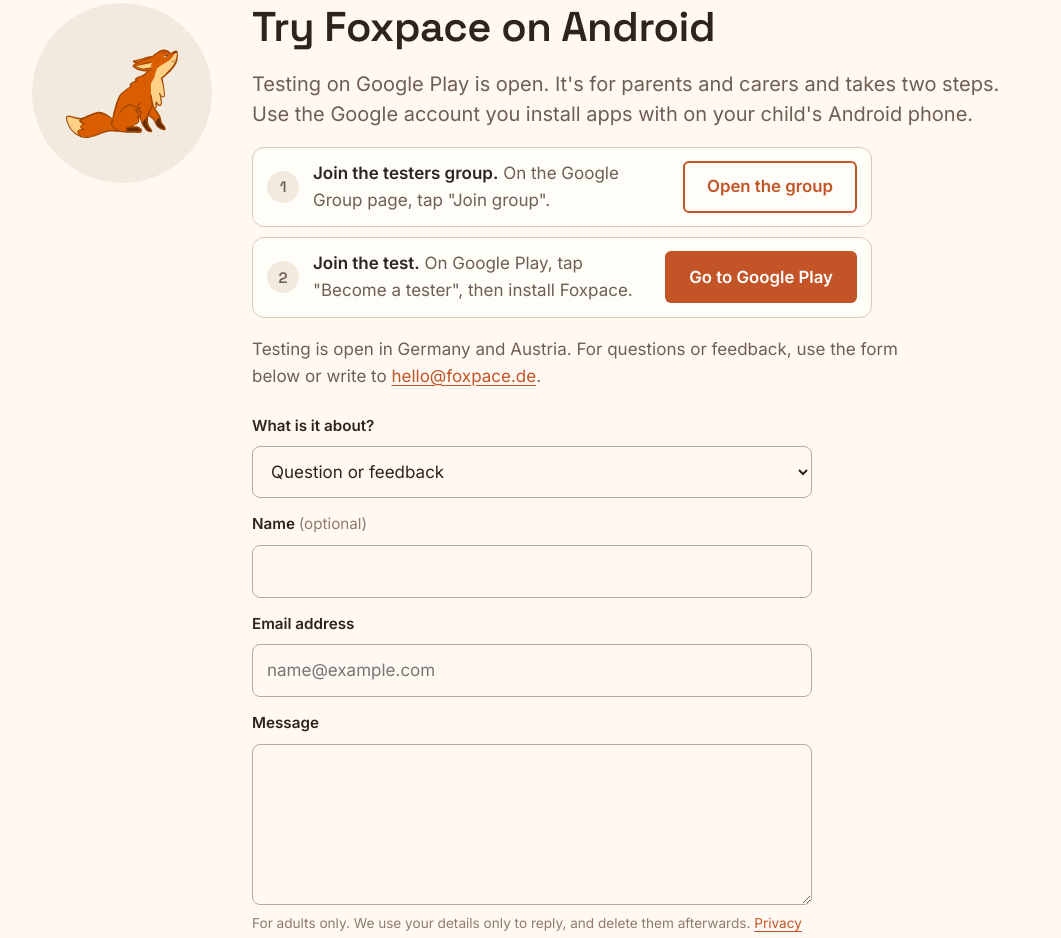
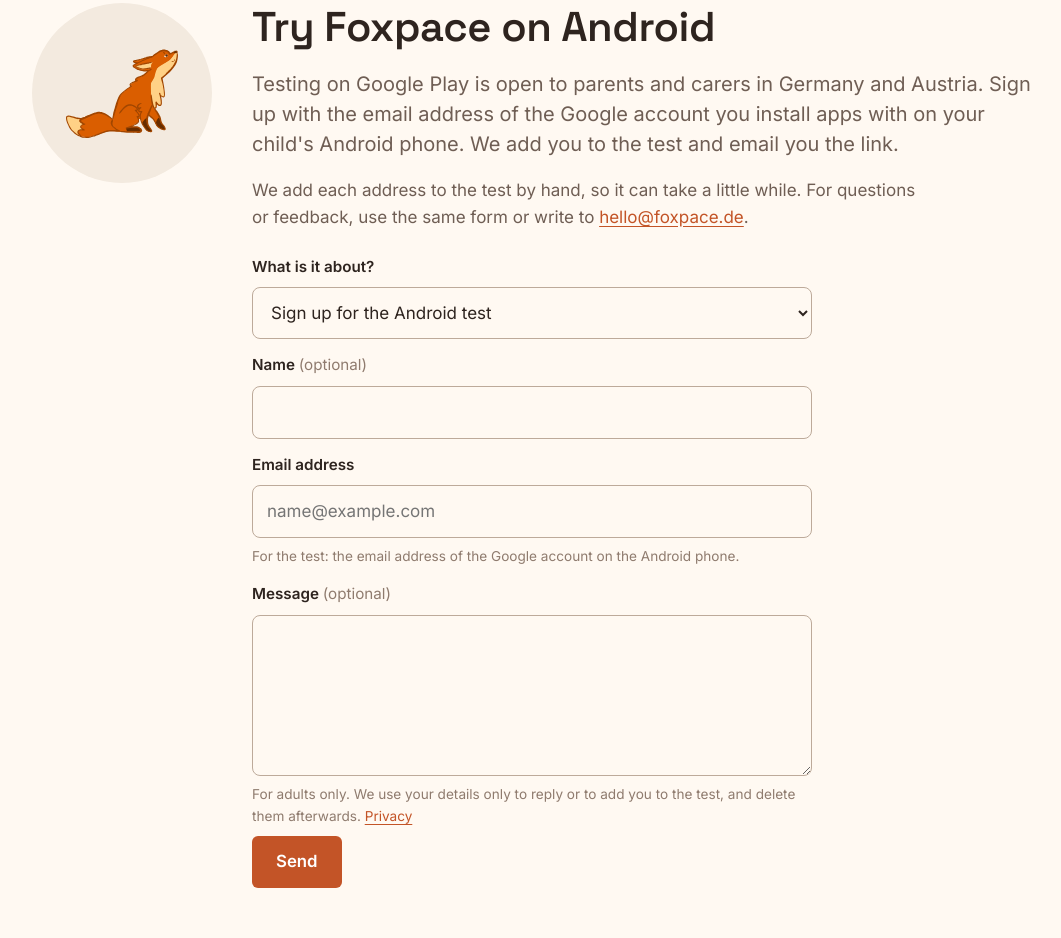
Before and after one commit to tetianaprudnikova/foxpace-website-draft, a plain HTML site: page index.html in a window 1280 px wide. Shown: the part 6024-6962 px from the top of the page, without its empty margins (84-1145 px from the left). Drawn offline with Linux system fonts and the light colour scheme.

Commit message:
One-step Android test sign-up: Google account email goes on the Play testers list, no Google Group
Replaces the two-step group + Play join. The form is the sign-up again (message optional for the test topic, with a hint to use the Google account email); privacy pages describe the Play Console tester list instead of the group.

Co-Authored-By: Claude Sonnet 5.5 <noreply@anthropic.com>

```diff
--- a/index.html
+++ b/index.html
@@ -297,14 +297,6 @@ button.ib { background: transparent; padding: 0; cursor: pointer; }
 .lang button + button { border-left: 1px solid var(--line-strong); }
 .lang button[aria-pressed="true"] { background: var(--ink); color: var(--canvas); }
 .lang button:focus-visible { outline: 3px solid var(--fox); outline-offset: -3px; }
-/* Joining the test: a real two-step sequence, so it is numbered. */
-.steps { list-style: none; margin: 0; padding: 0; display: grid; gap: 10px; counter-reset: step; max-width: 620px; }
-.steps li { counter-increment: step; display: grid; grid-template-columns: 32px minmax(0, 1fr) auto; gap: 12px 14px; align-items: center; background: var(--surface); border: 1px solid var(--line); border-radius: 12px; padding: 12px 14px; }
-.steps li::before { content: counter(step); width: 32px; height: 32px; border-radius: 50%; display: grid; place-items: center; background: var(--subtle); color: var(--ink-2); font: 600 0.95rem/1 var(--font-display); }
-.steps .step-text { min-width: 0; color: var(--ink-2); }
-.steps .step-text b { color: var(--ink); font-weight: 600; }
-.steps .btn { white-space: nowrap; }
-@media (max-width: 560px) { .steps li { grid-template-columns: 32px minmax(0, 1fr); } .steps .btn { grid-column: 2; justify-self: start; } }
 /* Parents waiting list. */
 .waitlist { display: grid; grid-template-columns: minmax(0, 1fr) minmax(0, 1fr); gap: 32px 48px; align-items: center; background: var(--surface); border: 1px solid var(--line); border-radius: 16px; padding: 28px; }
 .waitlist h2 { font-size: var(--step-2); }
@@ -536,7 +528,7 @@ footer a { color: var(--ink-2); }
         <h1 data-de="Hilfe, bei &lt;span class=&quot;ringed&quot;&gt;einer Sache&lt;/span&gt; zu bleiben, bis sie erledigt ist.">Help to stay with <span class="ringed">one thing</span> until it's done.</h1>
         <p class="lede prose" data-de="Foxpace hilft Kindern, eine Aufgabe zu beginnen, dabeizubleiben und sie abzuschließen. Es fragt behutsam nach und hilft, wenn sie nicht weiterkommen.">Foxpace helps children start a task, stay with it and finish it. It checks in gently and helps when they're stuck.</p>
         <div class="actions">
-          <a class="btn btn-primary" href="#contact" data-de="Vorab ausprobieren">Try it early</a>
+          <a class="btn btn-primary" href="#contact" data-topic="test" data-de="Vorab ausprobieren">Try it early</a>
         </div>
         <ul class="promises" aria-label="Privacy" data-de-aria-label="Datenschutz">
           <li data-de="Funktioniert komplett offline">Works fully offline</li>
@@ -873,45 +865,38 @@ footer a { color: var(--ink-2); }
     </div>
   </section>
 
-  <!-- Try it on Android + contact, in one place. Two-step join: the testers group, then Google Play's testing page. -->
+  <!-- Try it on Android + contact, in one place. One-step sign-up: families send their Google account email, we add it to the Play testers list and email the testing link. -->
   <section class="band join" id="contact">
     <div class="wrap">
       <div class="art-disc"><img src="art/fox-looking-up.svg" alt="The Foxpace fox looking up" data-de-alt="Der Foxpace-Fuchs schaut nach oben"></div>
       <div class="join-body">
         <h2 data-de="Foxpace auf Android ausprobieren">Try Foxpace on Android</h2>
-        <p class="lede prose" data-de="Der Test auf Google Play läuft. Er richtet sich an Eltern und Betreuungspersonen und dauert zwei Schritte. Nutzen Sie dabei das Google-Konto, mit dem Sie Apps auf dem Android-Gerät Ihres Kindes installieren.">Testing on Google Play is open. It's for parents and carers and takes two steps. Use the Google account you install apps with on your child's Android phone.</p>
-        <ol class="steps">
-          <li><span class="step-text" data-de="&lt;b&gt;Der Testgruppe beitreten.&lt;/b&gt; Auf der Seite der Google-Gruppe auf „Gruppe beitreten“ tippen.">
-            <b>Join the testers group.</b> On the Google Group page, tap "Join group".</span>
-            <a class="btn btn-secondary" href="https://groups.google.com/g/foxpace-testers" target="_blank" rel="noopener" data-de="Gruppe öffnen">Open the group</a></li>
-          <li><span class="step-text" data-de="&lt;b&gt;Beim Test mitmachen.&lt;/b&gt; Auf Google Play „Tester werden“ tippen und Foxpace dann installieren.">
-            <b>Join the test.</b> On Google Play, tap "Become a tester", then install Foxpace.</span>
-            <a class="btn btn-primary" href="https://play.google.com/apps/testing/app.foxpace" target="_blank" rel="noopener" data-de="Zu Google Play">Go to Google Play</a></li>
-        </ol>
-        <p class="muted prose" data-de="Der Test läuft in Deutschland und Österreich. Für Fragen oder Rückmeldungen nutzen Sie das Formular unten oder schreiben an &lt;a href=&quot;mailto:hello@foxpace.de&quot;&gt;hello@foxpace.de&lt;/a&gt;.">Testing is open in Germany and Austria. For questions or feedback, use the form below or write to <a href="mailto:hello@foxpace.de">hello@foxpace.de</a>.</p>
+        <p class="lede prose" data-de="Der Test auf Google Play läuft für Eltern und Betreuungspersonen in Deutschland und Österreich. Melden Sie sich mit der E-Mail-Adresse des Google-Kontos an, mit dem Sie Apps auf dem Android-Gerät Ihres Kindes installieren. Wir nehmen Sie in den Test auf und schicken Ihnen den Link per E-Mail.">Testing on Google Play is open to parents and carers in Germany and Austria. Sign up with the email address of the Google account you install apps with on your child's Android phone. We add you to the test and email you the link.</p>
+        <p class="muted prose" data-de="Wir tragen jede Adresse von Hand in den Test ein, das kann etwas dauern. Für Fragen oder Rückmeldungen nutzen Sie dasselbe Formular oder schreiben an &lt;a href=&quot;mailto:hello@foxpace.de&quot;&gt;hello@foxpace.de&lt;/a&gt;.">We add each address to the test by hand, so it can take a little while. For questions or feedback, use the same form or write to <a href="mailto:hello@foxpace.de">hello@foxpace.de</a>.</p>
           <!-- Shown while the form service isn't connected (data-endpoint is empty). -->
           <div class="contact-mail" id="contact-mail" hidden>
             <div class="actions">
               <a class="btn btn-primary" href="mailto:hello@foxpace.de?subject=Android%20test" data-de-href="mailto:hello@foxpace.de?subject=Android-Test" data-de="Per E-Mail zum Test anmelden">Sign up for testing by email</a>
               <a class="btn btn-secondary" href="mailto:hello@foxpace.de" data-de="E-Mail schreiben">Write to us</a>
             </div>
-            <p class="waitlist-note" data-de="Bitte nur für Erwachsene. Wir nutzen Ihre E-Mail-Adresse nur, um zu antworten, und löschen sie danach. &lt;a href=&quot;datenschutz.html&quot;&gt;Datenschutz&lt;/a&gt;">For adults only. We use your email address only to reply, and delete it afterwards. <a href="privacy.html">Privacy</a></p>
+            <p class="waitlist-note" data-de="Bitte nur für Erwachsene. Wir nutzen Ihre E-Mail-Adresse nur, um zu antworten oder Sie in den Test aufzunehmen, und löschen sie danach. &lt;a href=&quot;datenschutz.html&quot;&gt;Datenschutz&lt;/a&gt;">For adults only. We use your email address only to reply or to add you to the test, and delete it afterwards. <a href="privacy.html">Privacy</a></p>
           </div>
           <!-- data-endpoint: the Formward form URL, e.g. https://forms.formward.eu/f/<id>. Empty = show the email fallback. -->
           <form class="waitlist-form contact-form" id="contact-form" data-endpoint="https://forms.formward.eu/f/0df33d54-3a74-404a-b687-d5137c20106e" action="https://forms.formward.eu/f/0df33d54-3a74-404a-b687-d5137c20106e" method="post" novalidate>
             <div class="hp" aria-hidden="true"><label for="contact-gotcha">Leave empty</label><input id="contact-gotcha" name="_gotcha" type="text" tabindex="-1" autocomplete="off"></div>
             <label for="contact-topic" data-de="Worum geht es?">What is it about?</label>
             <select id="contact-topic" name="topic">
+              <option value="test" data-de="Anmeldung zum Android-Test">Sign up for the Android test</option>
               <option value="question" data-de="Frage oder Rückmeldung">Question or feedback</option>
-              <option value="test" data-de="Hilfe beim Beitritt zum Test">Help joining the test</option>
             </select>
             <label for="contact-name"><span data-de="Name">Name</span> <span class="optional" data-de="(freiwillig)">(optional)</span></label>
             <input id="contact-name" name="name" type="text" autocomplete="name">
             <label for="contact-email" data-de="E-Mail-Adresse">Email address</label>
             <input id="contact-email" name="email" type="email" autocomplete="email" required placeholder="name@example.com">
+            <p class="waitlist-note" id="contact-email-note" data-de="Für den Test: die E-Mail-Adresse Ihres Google-Kontos auf dem Android-Gerät.">For the test: the email address of the Google account on the Android phone.</p>
             <label for="contact-message"><span data-de="Nachricht">Message</span> <span class="optional" id="contact-message-optional" data-de="(freiwillig)">(optional)</span></label>
             <textarea id="contact-message" name="message" rows="5"></textarea>
-            <p class="waitlist-note" data-de="Bitte nur für Erwachsene. Wir nutzen Ihre Angaben nur, um zu antworten, und löschen sie danach. &lt;a href=&quot;datenschutz.html&quot;&gt;Datenschutz&lt;/a&gt;">For adults only. We use your details only to reply, and delete them afterwards. <a href="privacy.html">Privacy</a></p>
+            <p class="waitlist-note" data-de="Bitte nur für Erwachsene. Wir nutzen Ihre Angaben nur, um zu antworten oder Sie in den Test aufzunehmen, und löschen sie danach. &lt;a href=&quot;datenschutz.html&quot;&gt;Datenschutz&lt;/a&gt;">For adults only. We use your details only to reply or to add you to the test, and delete them afterwards. <a href="privacy.html">Privacy</a></p>
             <div><button class="btn btn-primary" type="submit" data-de="Senden">Send</button></div>
             <p class="waitlist-status" id="contact-status" role="status" hidden></p>
           </form>
@@ -1038,22 +1023,26 @@ footer a { color: var(--ink-2); }
 </script>
 <script>
 // Contact form. With a form service address in data-endpoint it sends the message; without one it hides itself
-// and shows the email buttons instead. Every topic needs a message.
+// and shows the email buttons instead. "Sign up for the Android test" buttons open it with the test topic chosen.
+// A question needs a message; a test sign-up doesn't.
 (function () {
   var form = document.getElementById("contact-form"), mail = document.getElementById("contact-mail"),
       topic = document.getElementById("contact-topic"), email = document.getElementById("contact-email"),
       message = document.getElementById("contact-message"), optional = document.getElementById("contact-message-optional"),
-      status = document.getElementById("contact-status"), endpoint = form.getAttribute("data-endpoint");
+      status = document.getElementById("contact-status"), endpoint = form.getAttribute("data-endpoint"),
+      emailNote = document.getElementById("contact-email-note");
   if (!endpoint) { form.hidden = true; mail.hidden = false; return; }
   form.action = endpoint;
   var TEXT = {
     en: { email: "Please enter an email address.", message: "Please write your question or feedback.", sending: "Sending…",
+          sentTest: "Thank you. We'll add you to the test and email you the link.",
           sent: "Thank you. Your message is on its way, and we'll reply by email.", failed: "Sorry, that didn't work. Please write to hello@foxpace.de instead." },
     de: { email: "Bitte geben Sie eine E-Mail-Adresse ein.", message: "Bitte schreiben Sie Ihre Frage oder Rückmeldung.", sending: "Wird gesendet …",
+          sentTest: "Danke. Wir nehmen Sie in den Test auf und schicken Ihnen den Link per E-Mail.",
           sent: "Danke. Ihre Nachricht ist unterwegs, wir antworten per E-Mail.", failed: "Das hat leider nicht geklappt. Bitte schreiben Sie an hello@foxpace.de." }
   };
-  var SUBJECT = { test: "Foxpace: help joining the test", question: "Foxpace: question or feedback" };
-  function sync() { optional.hidden = true; message.required = true; }
+  var SUBJECT = { test: "Foxpace: Android test sign-up", question: "Foxpace: question or feedback" };
+  function sync() { var isTest = topic.value === "test"; optional.hidden = !isTest; message.required = !isTest; emailNote.hidden = !isTest; }
   topic.addEventListener("change", sync);
   document.querySelectorAll("a[data-topic]").forEach(function (a) {
     a.addEventListener("click", function () { topic.value = a.getAttribute("data-topic"); sync(); });
@@ -1065,6 +1054,7 @@ footer a { color: var(--ink-2); }
     if (!email.value.trim() || !email.checkValidity()) { status.textContent = t.email; email.focus(); return; }
     if (message.required && !message.value.trim()) { status.textContent = t.message; message.focus(); return; }
     // Sent as a plain form (URL-encoded). Formward answers 503 "busy" to multipart FormData bodies.
+    var wasTest = topic.value === "test";
     var data = new URLSearchParams(new FormData(form));
     data.append("_subject", SUBJECT[topic.value] || SUBJECT.question);
     data.append("language", document.documentElement.lang);
@@ -1072,7 +1062,7 @@ footer a { color: var(--ink-2); }
     button.disabled = true; status.textContent = t.sending;
     fetch(endpoint, { method: "POST", body: data, headers: { Accept: "application/json" } })
       .then(function (r) { return r.json().catch(function () { return {}; }).then(function (j) { if (!r.ok || !j.ok) throw new Error(r.status); }); })
-      .then(function () { status.textContent = t.sent; form.reset(); sync(); })
+      .then(function () { status.textContent = wasTest ? t.sentTest : t.sent; form.reset(); sync(); })
       .catch(function () { status.textContent = t.failed; })
       .then(function () { button.disabled = false; });
   });
```
Also changed, not shown: datenschutz.html (+2 -2 lines), privacy.html (+2 -2 lines).
